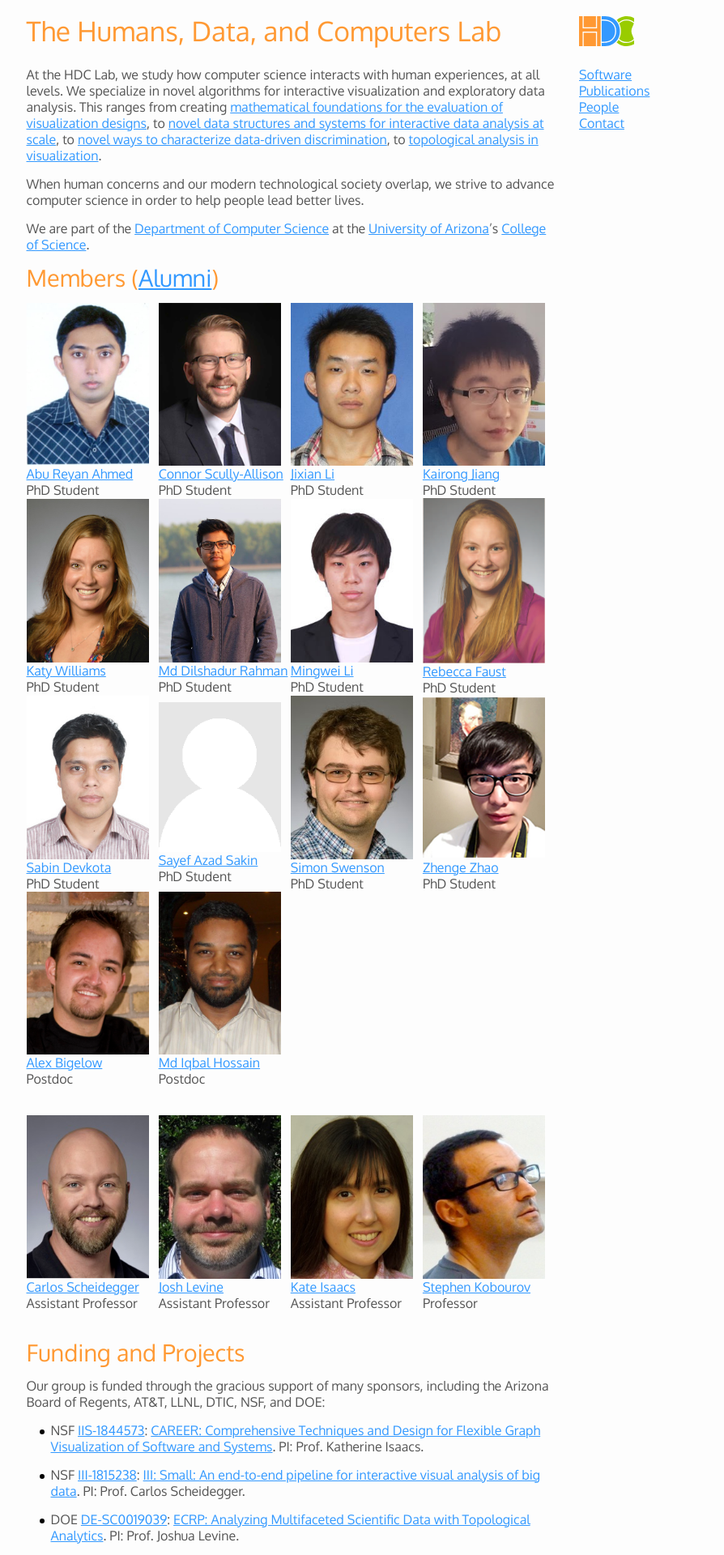
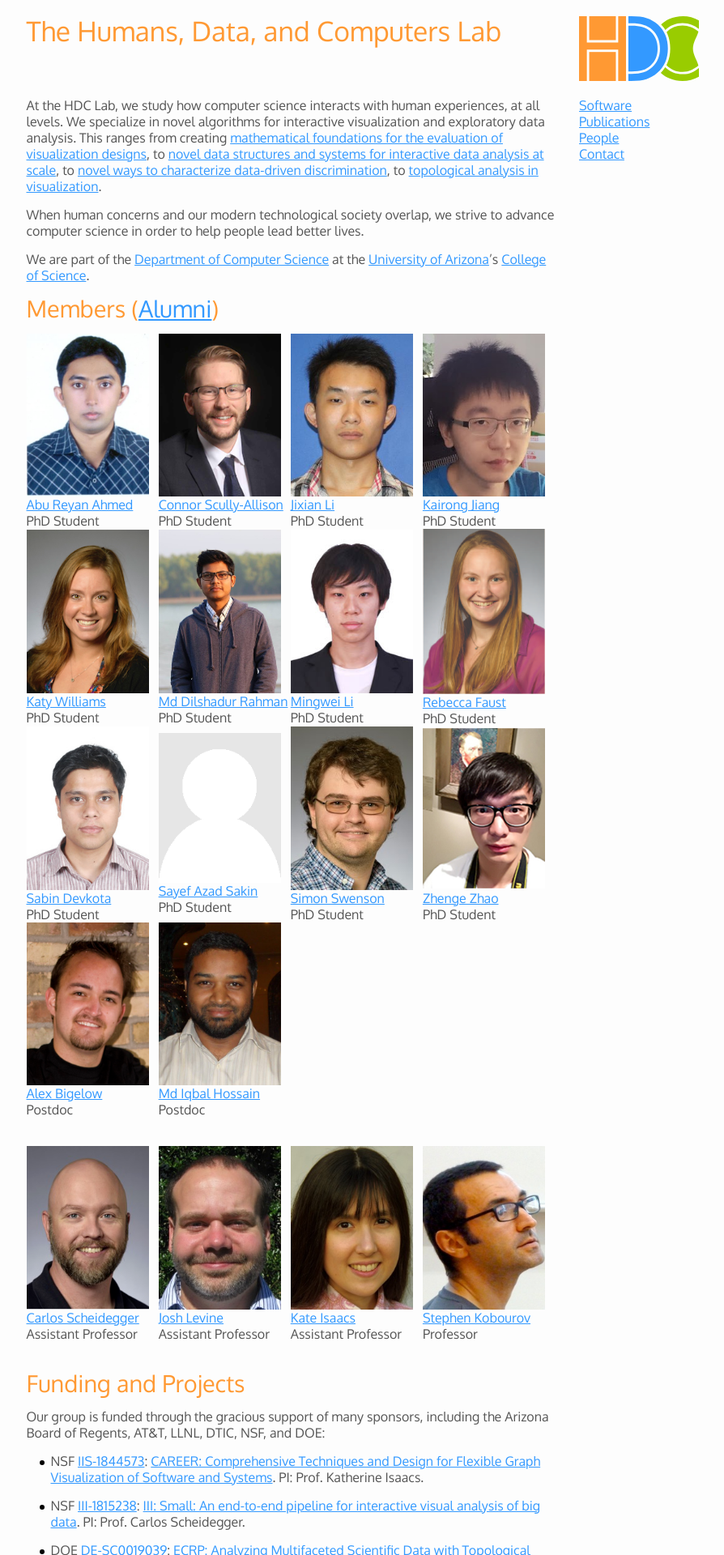
Before and after one commit to hdc-arizona/hdc-arizona.github.io, a Jekyll site: the page built from index.md, in a window 1280 px wide. Shown: the top 1920 px of the page at 81% size, without its empty margins (135-1029 px from the left). Built offline with Jekyll 4.4.1, drawn with Linux system fonts in a browser that asks for light colours.

Commit message:
Fixing logo resizing

```diff
--- a/_layouts/main.html
+++ b/_layouts/main.html
@@ -11,7 +11,8 @@
       <div class="col-md-7">
         <h1>{{ page.title }}</h1>
       </div>
-	<div class="col-md-1"><a href="http://hdc.cs.arizona.edu"><img id="logo" src="/img/logo.svg"></a></div>
+      <div class="col-md-3 hidden-xs hidden-sm"><a href="http://hdc.cs.arizona.edu"><img id="logo" height="80" src="/img/logo.svg"></a><br/><br/></div>
+      <div class="col-md-1"></div>
     </div>
     <div class="row">
       <div class="col-md-1"></div>
```
Lines whose indentation alone changed are shown as unchanged.
